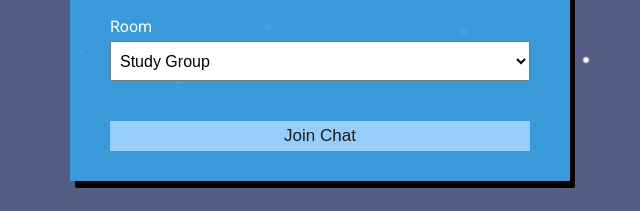
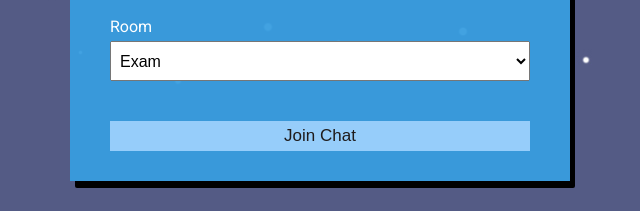
Before and after one commit to Vivekpsd/Chat_Room_App, a website: page public/index.html in a window 1280 px wide. Shown: the part 255-466 px from the top of the page, 320-960 px from the left. Drawn offline with Linux system fonts and the light colour scheme.

Commit message:
Index.html Changes

```diff
--- a/public/index.html
+++ b/public/index.html
@@ -33,7 +33,7 @@
 					<div class="form-control">
 						<label for="room">Room</label>
 						<select name="room" id="room">
-							<option value="Study Group">Study Group</option>
+							<option value="Study Group">Exam</option>
 							<option value="Movies">Movies</option>
 							<option value="Games">Games</option>
 							<option value="Cricket">Cricket</option>
```
